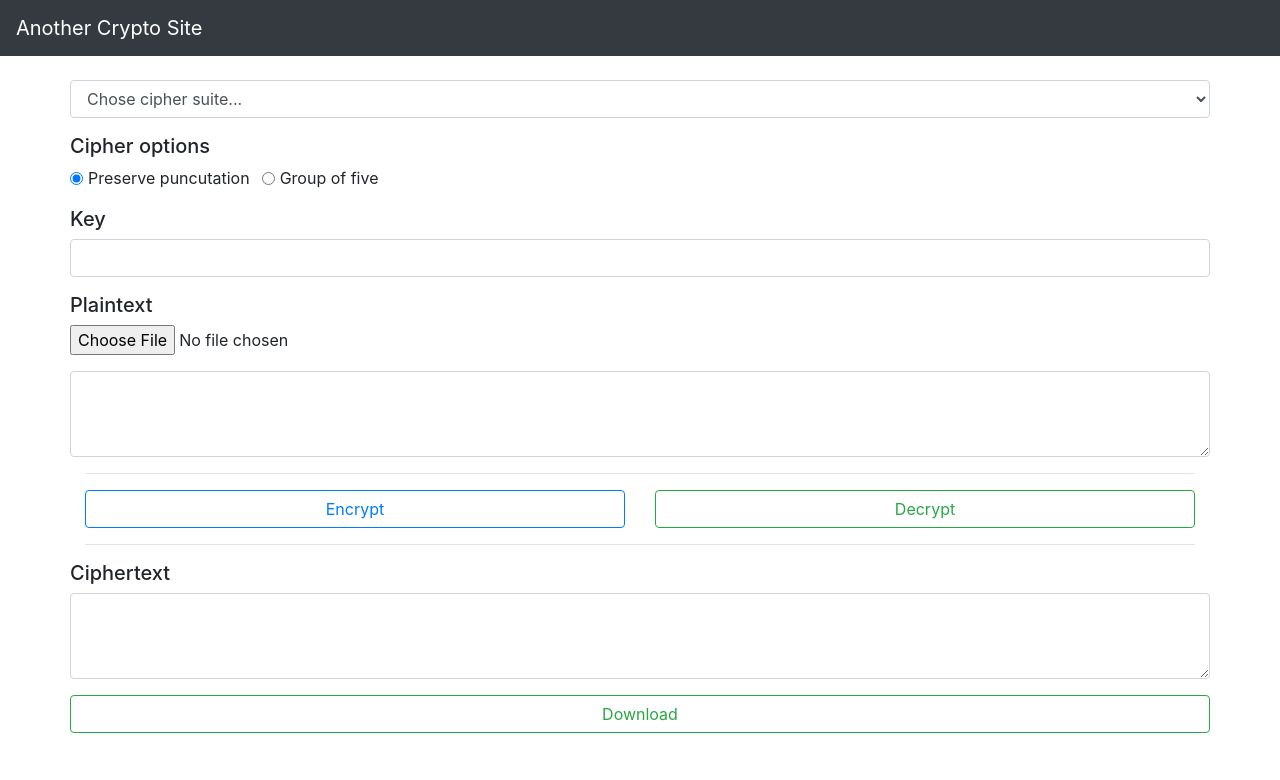
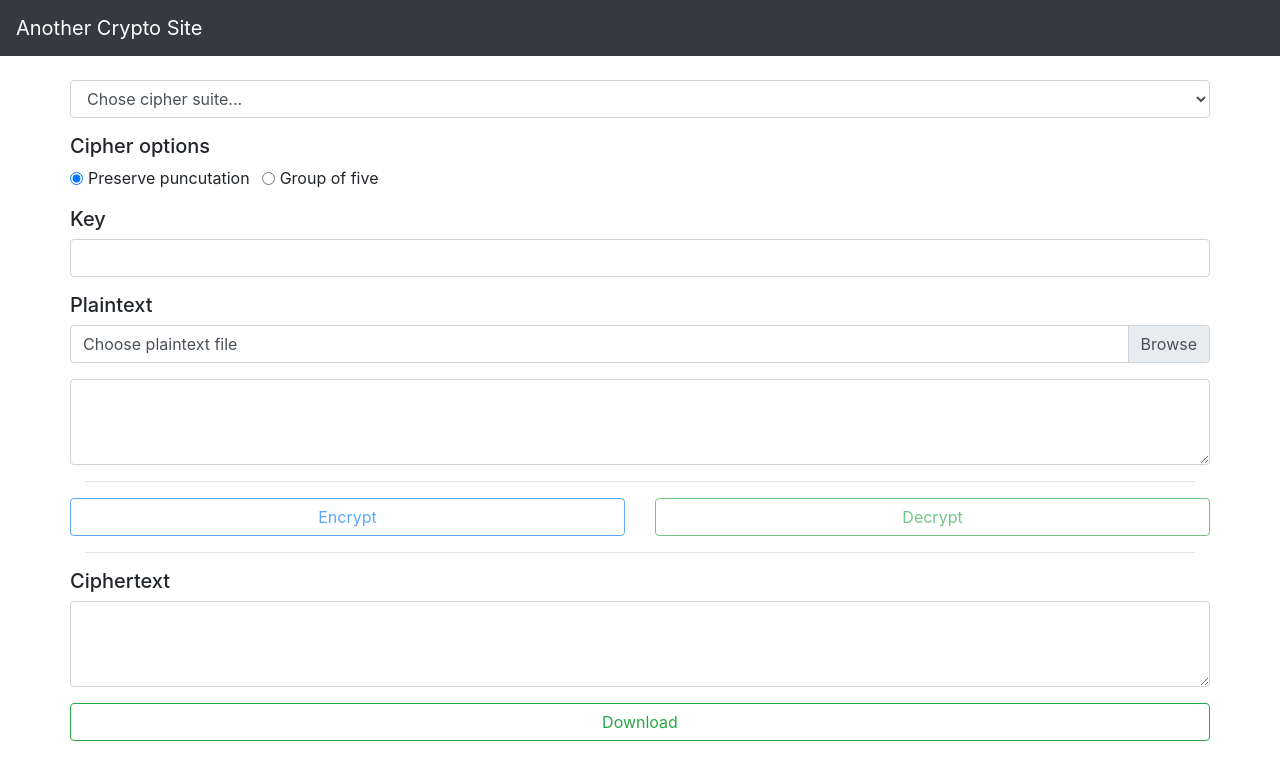
Before and after one commit to wirasuta/another-crypto-site, a React (Create React App) app: page / in a window 1280 px wide. Shown: the top 780 px of the page. Built offline with nearby package versions, Linux system fonts and the light colour scheme.

Commit message:
Refactor

```diff
--- a/src/App.tsx
+++ b/src/App.tsx
@@ -1,15 +1,16 @@
-import React, { FC, useState, useEffect } from 'react';
+import React, { FC, useState } from 'react';
 import { Container, Row, Navbar, Form, Col, Button } from 'react-bootstrap';
 
 import { AppDataState } from './interfaces';
 import { useCryptoSuites } from './lib/crypto_suites';
 import { readFile, downloadAsFile } from './lib/files';
+import KeyInput from './components/KeyInput';
+import OptsInput from './components/OptsInput';
 
 const App: FC = () => {
   const cryptoSuites = useCryptoSuites();
   const [formData, setFormData] = useState<AppDataState>({
     suite: '',
-    key_info: '',
     plaintext: '',
     ciphertext: '',
     key: '',
@@ -18,33 +19,6 @@ const App: FC = () => {
       display: 'preserve',
     },
   });
-
-  useEffect(() => {
-    switch (formData.suite) {
-      case 'vigenere':
-        setFormData({ ...formData, key_info: 'Input key in uppercase' });
-        break;
-      case 'affine':
-        setFormData({
-          ...formData,
-          key_info: 'Input key in "<a>, <b>" format. E(x) = ax + b (mod 26)',
-        });
-        break;
-      case 'hill':
-        setFormData({
-          ...formData,
-          key_info: 'Input key in "<abc>, <def>, <ghi>" format',
-        });
-        break;
-      default:
-        setFormData({
-          ...formData,
-          key_info: '',
-        });
-        break;
-    }
-    // eslint-disable-next-line
-  }, [formData.suite]);
 
   const handleChange = (e: any) => {
     // TODO: Validate
@@ -69,16 +43,10 @@ const App: FC = () => {
     });
   };
 
-  const handleOptsChange = async (e: any) => {
-    const key = e.target.dataset!.key as string;
-    const value = e.target.value as string;
-
+  const handleOptsChange = (opts: any) => {
     setFormData({
       ...formData,
-      opts: {
-        ...formData.opts,
-        [key]: value,
-      },
+      opts,
     });
   };
 
@@ -143,46 +111,18 @@ const App: FC = () => {
             </Form.Control>
           </Row>
           <Row className='mt-3 flex-column'>
-            <h5>Cipher options</h5>
-            <div>
-              <Form.Check
-                inline
-                name='displayRadios'
-                id='display-radio-preserve'
-                label='Preserve puncutation'
-                type='radio'
-                data-key='display'
-                value='preserve'
-                checked={formData.opts.display === 'preserve'}
-                onChange={handleOptsChange}
-              />
-              <Form.Check
-                inline
-                name='displayRadios'
-                id='display-radio-group'
-                label='Group of five'
-                type='radio'
-                data-key='display'
-                value='grouped'
-                checked={formData.opts.display === 'grouped'}
-                onChange={handleOptsChange}
-              />
-            </div>
+            <OptsInput
+              initialOpts={formData.opts}
+              suite={formData.suite}
+              onChange={handleOptsChange}
+            />
           </Row>
           <Row className='mt-3 flex-column'>
-            <h5>Key</h5>
-            <Form.Group controlId='key' className='mb-0'>
-              <Form.Control
-                data-key='key'
-                value={formData.key}
-                onChange={handleChange}
-              />
-              {formData.key_info && (
-                <Form.Text className='text-muted'>
-                  {formData.key_info}
-                </Form.Text>
-              )}
-            </Form.Group>
+            <KeyInput
+              suite={formData.suite}
+              value={formData.key}
+              onChange={handleChange}
+            />
           </Row>
           <Row className='mt-3 flex-column'>
             <h5>Plaintext</h5>
@@ -190,7 +130,13 @@ const App: FC = () => {
               <Form.File
                 id='plainFile'
                 data-key='plaintext'
+                label={
+                  formData.filename.length
+                    ? formData.filename
+                    : 'Choose plaintext file'
+                }
                 onChange={handleFileChange}
+                custom
               />
             </Form.Group>
             <Form.Group controlId='plainTextArea' className='mb-0'>
@@ -205,13 +151,27 @@ const App: FC = () => {
           </Row>
           <hr />
           <Row>
-            <Col>
-              <Button variant='outline-primary' block onClick={handleEncrypt}>
+            <Col className='pl-0'>
+              <Button
+                variant='outline-primary'
+                block
+                disabled={
+                  !formData.key || !formData.plaintext || !formData.suite
+                }
+                onClick={handleEncrypt}
+              >
                 Encrypt
               </Button>
             </Col>
-            <Col>
-              <Button variant='outline-success' block onClick={handleDecrypt}>
+            <Col className='pr-0'>
+              <Button
+                variant='outline-success'
+                block
+                disabled={
+                  !formData.key || !formData.ciphertext || !formData.suite
+                }
+                onClick={handleDecrypt}
+              >
                 Decrypt
               </Button>
             </Col>
--- /dev/null
+++ b/src/components/KeyInput.tsx
@@ -0,0 +1,42 @@
+import React, { FC, useState, useEffect } from 'react';
+import { Form } from 'react-bootstrap';
+
+interface KeyInputProps {
+  suite: string;
+  value: string;
+  onChange: (e: any) => void;
+}
+
+const KeyInput: FC<KeyInputProps> = ({ suite, value, onChange }) => {
+  const [info, setInfo] = useState('');
+
+  useEffect(() => {
+    switch (suite) {
+      case 'vigenere':
+        setInfo('Input key in uppercase');
+        break;
+      case 'affine':
+        setInfo('Input key in "<a>, <b>" format. E(x) = ax + b (mod 26)');
+        break;
+      case 'hill':
+        setInfo('Input key in "<abc>, <def>, <ghi>" format');
+        break;
+      default:
+        setInfo('');
+        break;
+    }
+    // eslint-disable-next-line
+  }, [suite]);
+
+  return (
+    <>
+      <h5>Key</h5>
+      <Form.Group controlId='key' className='mb-0'>
+        <Form.Control data-key='key' value={value} onChange={onChange} />
+        {info && <Form.Text className='text-muted'>{info}</Form.Text>}
+      </Form.Group>
+    </>
+  );
+};
+
+export default KeyInput;
--- /dev/null
+++ b/src/components/OptsInput.tsx
@@ -0,0 +1,59 @@
+import React, { FC, useState, useEffect } from 'react';
+import { Form } from 'react-bootstrap';
+
+interface OptsInputState {
+  initialOpts: any;
+  suite: string;
+  onChange: (opts: any) => void;
+}
+
+const OptsInput: FC<OptsInputState> = ({ initialOpts, onChange }) => {
+  const [opts, setOpts] = useState(initialOpts);
+
+  useEffect(() => {
+    onChange(opts);
+    // eslint-disable-next-line
+  }, [opts]);
+
+  const handleOptsChange = (e: any) => {
+    const key = e.target.dataset!.key as string;
+    const value = e.target.value as string;
+
+    setOpts({
+      ...opts,
+      [key]: value,
+    });
+  };
+
+  return (
+    <>
+      <h5>Cipher options</h5>
+      <div>
+        <Form.Check
+          inline
+          name='displayRadios'
+          id='display-radio-preserve'
+          label='Preserve puncutation'
+          type='radio'
+          data-key='display'
+          value='preserve'
+          checked={opts.display === 'preserve'}
+          onChange={handleOptsChange}
+        />
+        <Form.Check
+          inline
+          name='displayRadios'
+          id='display-radio-group'
+          label='Group of five'
+          type='radio'
+          data-key='display'
+          value='grouped'
+          checked={opts.display === 'grouped'}
+          onChange={handleOptsChange}
+        />
+      </div>
+    </>
+  );
+};
+
+export default OptsInput;
--- a/src/interfaces/states.ts
+++ b/src/interfaces/states.ts
@@ -10,7 +10,6 @@ export interface CryptoSuitesState {
 
 export interface AppDataState {
   suite: string;
-  key_info: string;
   plaintext: string;
   ciphertext: string;
   key: string;
--- a/src/lib/crypto_suites/affine.ts
+++ b/src/lib/crypto_suites/affine.ts
@@ -14,12 +14,7 @@ export class Affine implements CryptoSuite {
     if (typeof plaintext !== 'string')
       throw new Error('Invalid plaintext: should be A-Z');
 
-    const [ms, bs] = key.split(',', 2);
-    const m = parseInt(ms.trim());
-    const b = parseInt(bs.trim());
-    if (!isCoprime(m, 26))
-      throw new Error('Invalid key: m should be coprime with 26');
-
+    const [m, b] = this._genCoeff(key);
     return this._affineEnc(plaintext, m, b, opts);
   }
 
@@ -27,12 +22,7 @@ export class Affine implements CryptoSuite {
     if (typeof ciphertext !== 'string')
       throw new Error('Invalid ciphertext: should be A-Z');
 
-    const [ms, bs] = key.split(',', 2);
-    const m = parseInt(ms.trim());
-    const b = parseInt(bs.trim());
-    if (!isCoprime(m, 26))
-      throw new Error('Invalid key: m should be coprime with 26');
-
+    const [m, b] = this._genCoeff(key);
     return this._affineDec(ciphertext, m, b, opts);
   }
 
@@ -79,11 +69,22 @@ export class Affine implements CryptoSuite {
         continue;
       }
 
-      const cr = (minv * pmod(ch - b, 26)) % 26;
+      const cr = pmod(minv * (ch - b), 26);
       res.push(b26toc(cr));
     }
 
     let resText = res.join('');
     return resText;
   }
+
+  private _genCoeff(s: string) {
+    const [ms, bs] = s.split(',', 2);
+    const m = parseInt(ms.trim());
+    const b = parseInt(bs.trim());
+
+    if (!isCoprime(m, 26))
+      throw new Error('Invalid key: m should be coprime with 26');
+
+    return [m, b];
+  }
 }
```
